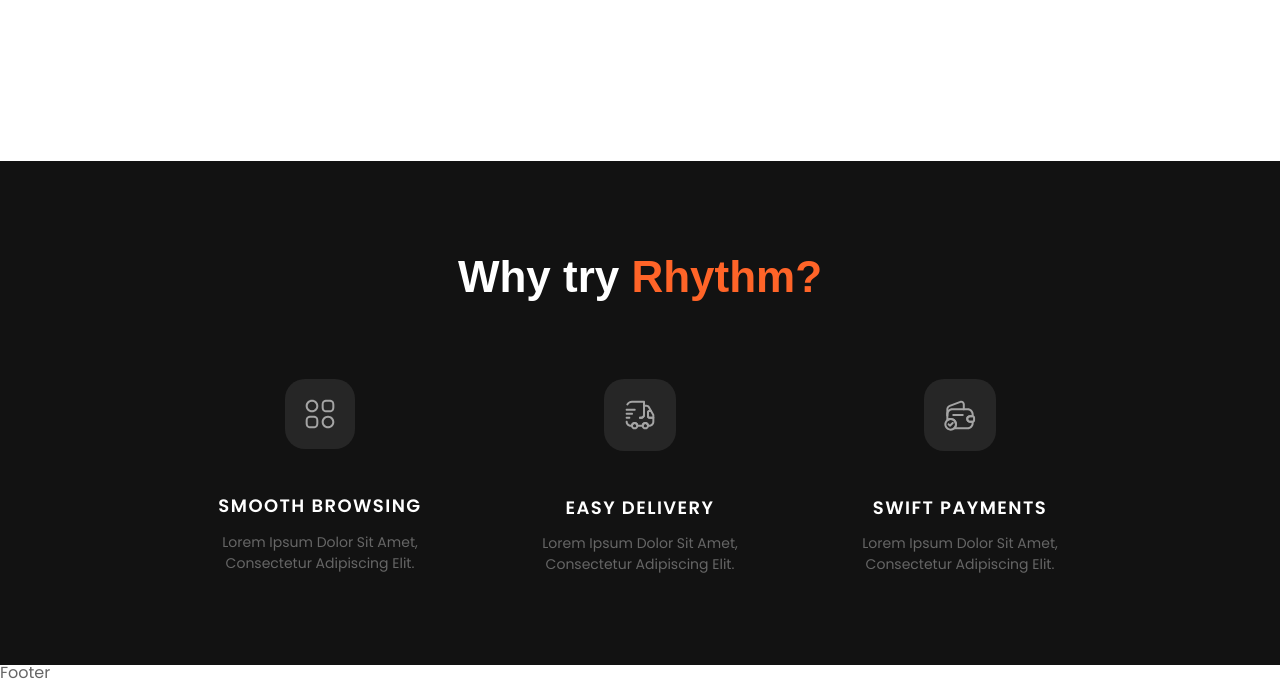
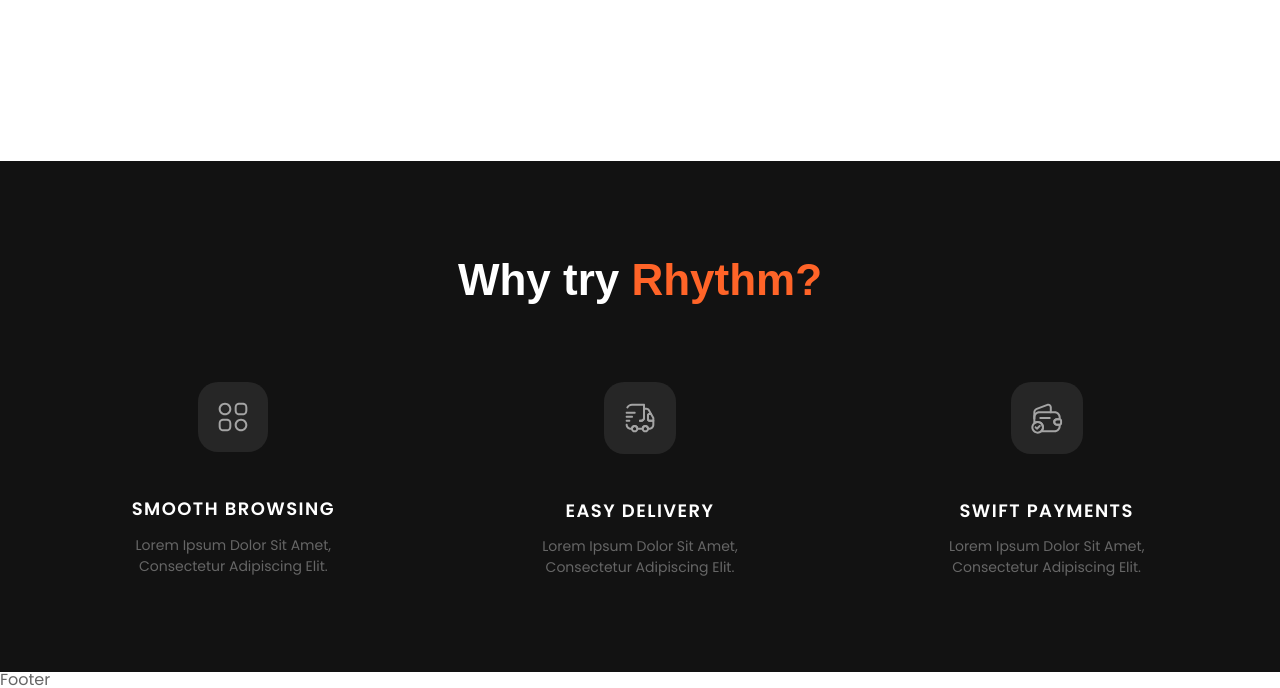
Before and after one commit to OlegKha/guitar-proj-land-page, a plain HTML site: page build/index.html in a window 1280 px wide. Shown: the part 2903-3591 px from the top of the page. Drawn offline with Linux system fonts and the light colour scheme.

Commit message:
fix: change "Why try Rhytm" adaptive properties

```diff
--- a/src/assets/stylesheets/index.scss
+++ b/src/assets/stylesheets/index.scss
@@ -528,7 +528,6 @@ li {
   // .page__why
   &__why {
     background: #121212;
-    padding: 90px 155px;
   }
 }
 
@@ -541,6 +540,7 @@ li {
   &__title {
     color: #FFFFFF;
     text-align: center;
+    padding: 93px 0 0 0;
   }
   &__title:not(:last-child) {
     margin: 0 0 75px 0;
@@ -552,6 +552,7 @@ li {
     grid-template-columns: repeat(3, 1fr);
     justify-content: space-evenly;
     gap: 0 20px;
+    padding: 0 0 94px 0;
     @media (max-width: 991.98px) {
       grid-template-columns: repeat(2, 1fr);
       gap: 30px 20px;
```
Also changed, not shown: src/assets/stylesheets/index.css, 1 other file.
